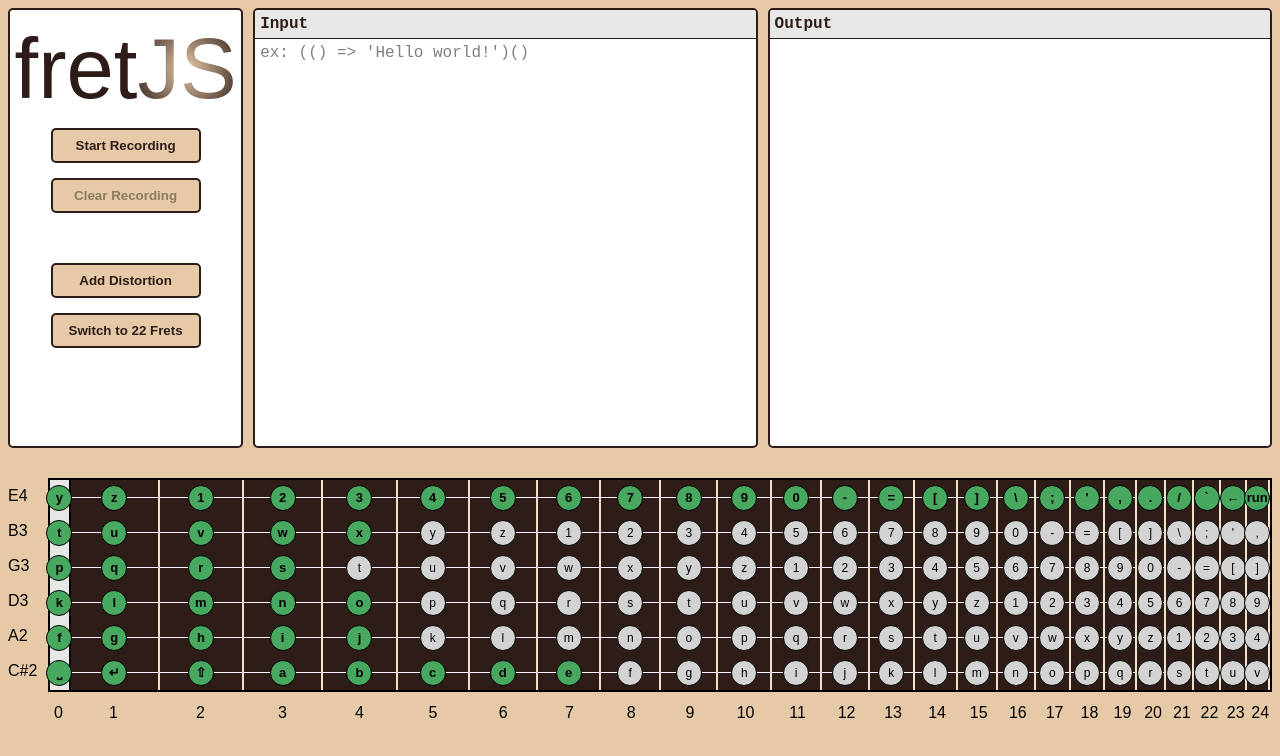
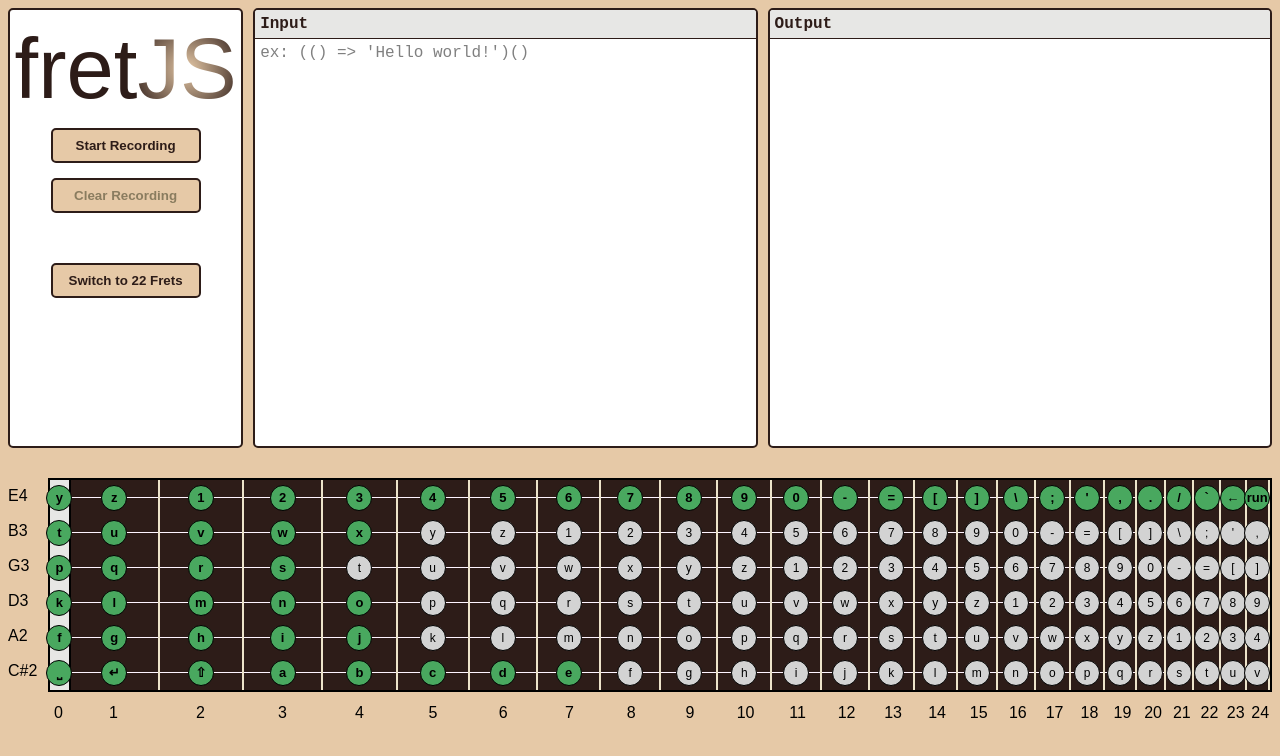
Before and after one commit to DominicMonares/fret-js, a React app: page / in a window 1280 px wide. Shown: the top 756 px of the page. Built offline with nearby package versions, Linux system fonts and the light colour scheme.

Commit message:
remove distortion

```diff
--- a/src/Components/Controls/Controls.css
+++ b/src/Components/Controls/Controls.css
@@ -53,8 +53,7 @@ button {
 }
 
 button:enabled:active,
-.recording,
-.distorted {
+.recording {
   background-color: #2D1C18;
   color: #E6C9A7;
   font-weight: bold;
--- a/src/Components/Controls/index.tsx
+++ b/src/Components/Controls/index.tsx
@@ -1,6 +1,3 @@
-import { useEffect, useState } from "react";
-import { context, distortion, gain } from "../../utils/audio";
-import makeDistortionCurve from "../../utils/makeDistortionCurve";
 import { ControlsProps } from "../../types";
 import './Controls.css';
 
@@ -14,18 +11,6 @@ const Controls = ({
   setRecordingStarted,
   clearRecording
 }: ControlsProps) => {
-  const [distorted, setDistorted] = useState<boolean>(false);
-
-  useEffect(() => {
-    const sampleRate = context.sampleRate;
-    if (distorted) {
-      distortion.curve = makeDistortionCurve(500, sampleRate);
-      gain.gain.value = 0.05;
-    } else {
-      distortion.curve = makeDistortionCurve(0, sampleRate);
-      gain.gain.value = 1;
-    }
-  }, [distorted]);
 
   return (
     <div className="controls">
@@ -50,17 +35,9 @@ const Controls = ({
           Clear Recording
         </button>
       </div>
-      <div className="option-container">
-        <button
-          className={distorted ? "distorted" : ""}
-          onClick={() => setDistorted(!distorted)}
-        >
-          {distorted ? "Remove Distortion" : "Add Distortion"}
-        </button>
-        <button onClick={() => setFretNum(fretNum === 22 ? 24 : 22)}>
-          {fretNum === 22 ? "Switch to 24 Frets" : "Switch to 22 Frets"}
-        </button>
-      </div>
+      <button onClick={() => setFretNum(fretNum === 22 ? 24 : 22)}>
+        {fretNum === 22 ? "Switch to 24 Frets" : "Switch to 22 Frets"}
+      </button>
     </div>
   );
 }
--- a/src/utils/audio.ts
+++ b/src/utils/audio.ts
@@ -37,7 +37,7 @@ export const setupContext = async () => {
   source
     .connect(compressor)
     .connect(analyser)
-    .connect(gain)
-    .connect(distortion)
+    // .connect(gain)
+    // .connect(distortion)
     .connect(context.destination);
 }
```
